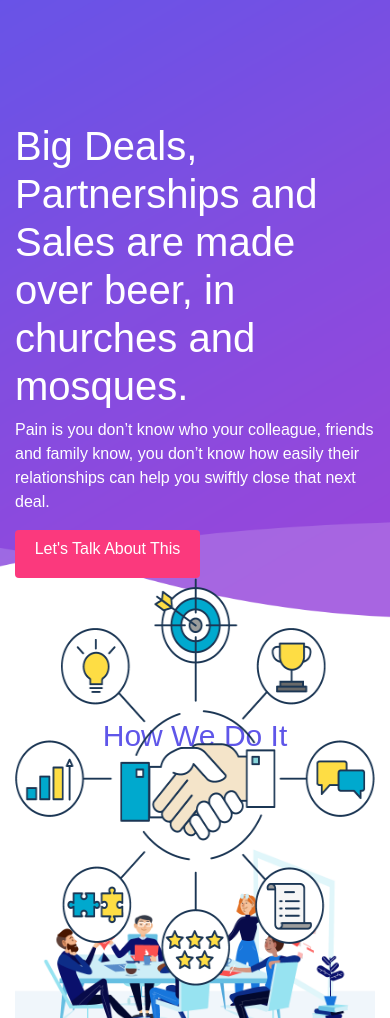
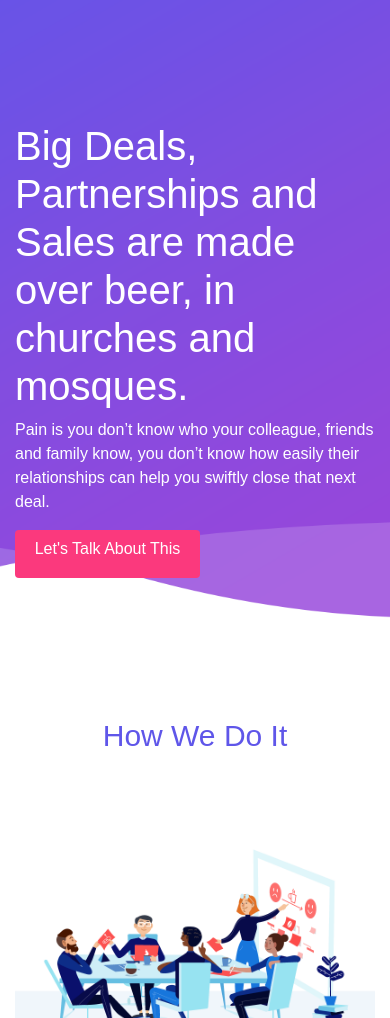
Before and after one commit to quantaquadri/husia, a plain HTML site: page index.html in a window 390 px wide. Shown: the part 82-1100 px from the top of the page. Drawn offline with Linux system fonts and the light colour scheme.

Commit message:
image banner fixed

```diff
--- a/css/style.css
+++ b/css/style.css
@@ -252,11 +252,17 @@ li{
   align-items: center !important;
 }
 
-.center-block {
+.ikon-screen img{
     display: block;
     margin-left: auto;
-    /*margin-right: auto;*/
- }
+}
+
+@media (max-width:640px){
+    .ikon-screen img:first-child{
+        display:none;
+    }
+}
+
 
  .d-inline.mx-auto.center {
   text-align: center!important;
--- a/index.html
+++ b/index.html
@@ -56,8 +56,8 @@
         </div>
 
 
-          <div class="col-md-6">
-            <img src="img/dyn.png" width="400px" height="408px" class="center-block">
+          <div class="col-md-6 ikon-screen">
+            <img src="img/dyn.png" width="400px" height="408px">
           </div>
       </div>
     </header>
```
